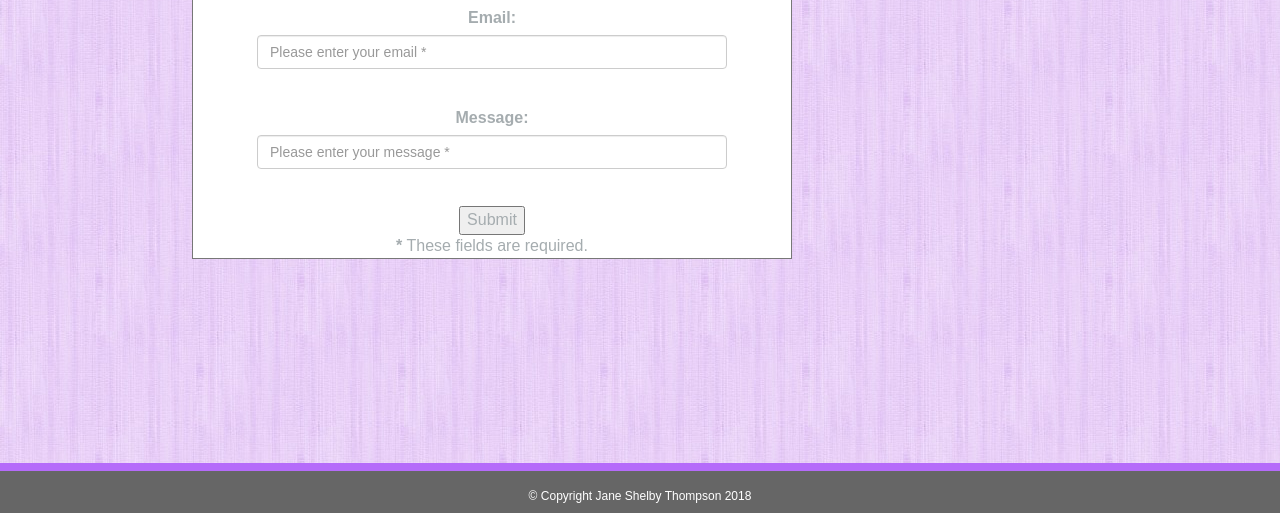
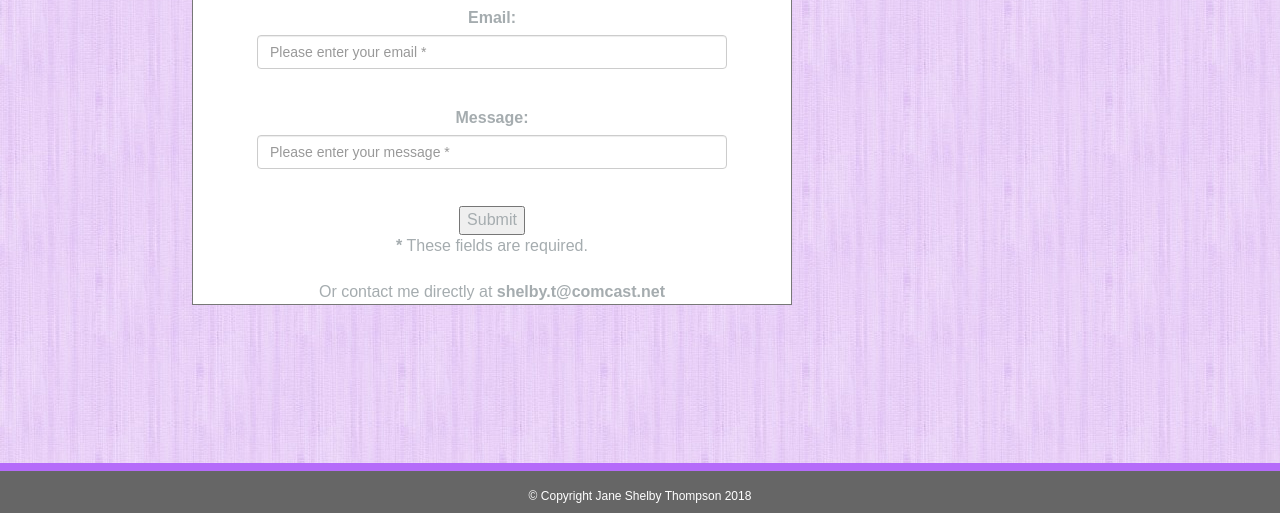
Before and after one commit to MousehMakes/Responsive-Portfolio, a plain HTML site: page contact.html in a window 1280 px wide. Shown: the part 287-800 px from the top of the page. Drawn offline with nearby package versions, Linux system fonts and the light colour scheme.

Commit message:
added email address to contact page

```diff
--- a/contact.html
+++ b/contact.html
@@ -45,6 +45,9 @@
 				<strong>*</strong> These fields are required.
 				<br>
 			</form>
+			<br>
+			Or contact me directly at <b>shelby.t@comcast.net</b>
+			<br>
 		</div>
 
 
```
Also changed, not shown: 1 other file.
